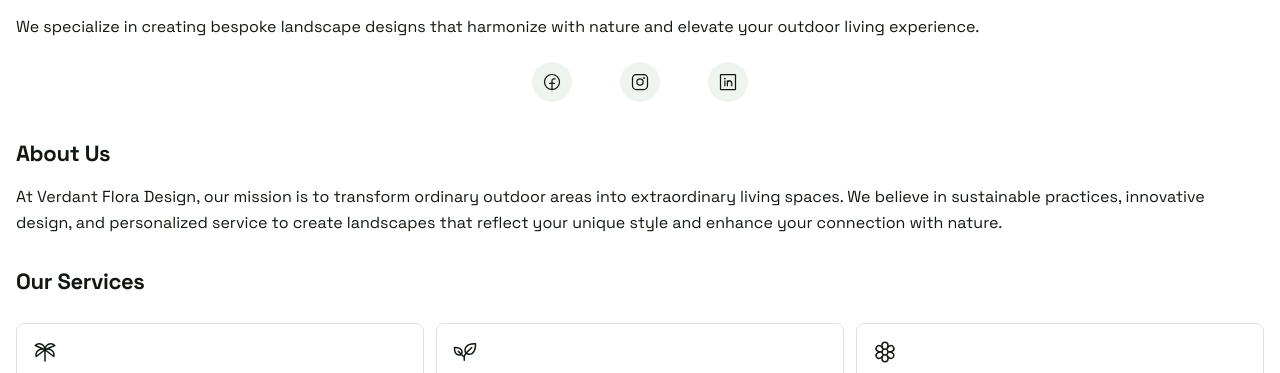
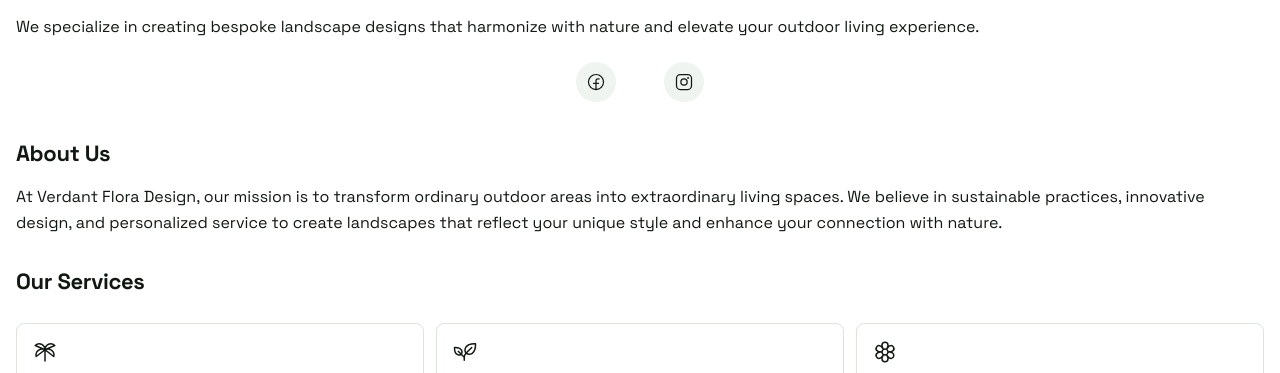
Before and after one commit to Verdant-Flora-Design/homepage, a plain HTML site: page index.html in a window 1280 px wide. Shown: the part 386-759 px from the top of the page. Drawn offline with nearby package versions, Linux system fonts and the light colour scheme.

Commit message:
saved logo

```diff
--- a/index.html
+++ b/index.html
@@ -52,18 +52,6 @@
                   <svg xmlns="http://www.w3.org/2000/svg" width="20px" height="20px" fill="currentColor" viewBox="0 0 256 256">
                     <path
                       d="M128,80a48,48,0,1,0,48,48A48.05,48.05,0,0,0,128,80Zm0,80a32,32,0,1,1,32-32A32,32,0,0,1,128,160ZM176,24H80A56.06,56.06,0,0,0,24,80v96a56.06,56.06,0,0,0,56,56h96a56.06,56.06,0,0,0,56-56V80A56.06,56.06,0,0,0,176,24Zm40,152a40,40,0,0,1-40,40H80a40,40,0,0,1-40-40V80A40,40,0,0,1,80,40h96a40,40,0,0,1,40,40ZM192,76a12,12,0,1,1-12-12A12,12,0,0,1,192,76Z"
-                    ></path>
-                  </svg>
-                </div>
-              </div>
-              <p class="text-[#111811] text-sm font-medium leading-normal"></p>
-            </div>
-            <div class="flex flex-col items-center gap-2 bg-white py-2.5 text-center w-16 sm:w-20">
-              <div class="rounded-full bg-[#f0f4f0] p-2.5">
-                <div class="text-[#111811]" data-icon="LinkedinLogo" data-size="20px" data-weight="regular">
-                  <svg xmlns="http://www.w3.org/2000/svg" width="20px" height="20px" fill="currentColor" viewBox="0 0 256 256">
-                    <path
-                      d="M216,24H40A16,16,0,0,0,24,40V216a16,16,0,0,0,16,16H216a16,16,0,0,0,16-16V40A16,16,0,0,0,216,24Zm0,192H40V40H216V216ZM96,112v64a8,8,0,0,1-16,0V112a8,8,0,0,1,16,0Zm88,28v36a8,8,0,0,1-16,0V140a20,20,0,0,0-40,0v36a8,8,0,0,1-16,0V112a8,8,0,0,1,15.79-1.78A36,36,0,0,1,184,140ZM100,84A12,12,0,1,1,88,72,12,12,0,0,1,100,84Z"
                     ></path>
                   </svg>
                 </div>
@@ -159,7 +147,7 @@
                 <button
                   class="flex min-w-[84px] max-w-[480px] cursor-pointer items-center justify-center overflow-hidden rounded-lg h-10 px-4 @[480px]:h-12 @[480px]:px-5 bg-[#14b814] text-white text-sm font-bold leading-normal tracking-[0.015em] @[480px]:text-base @[480px]:font-bold @[480px]:leading-normal @[480px]:tracking-[0.015em] grow"
                 >
-                  <span class="truncate">Get a Free Consultation</span>
+                  <span class="truncate"><a href="mailto:verdantfloradesign@gmail.com?subject=Consultation%20Request">Get a Free Consultation</a></span>
                 </button>
               </div>
             </div>
```
Also changed, not shown: vf-logo.jpg (added).
